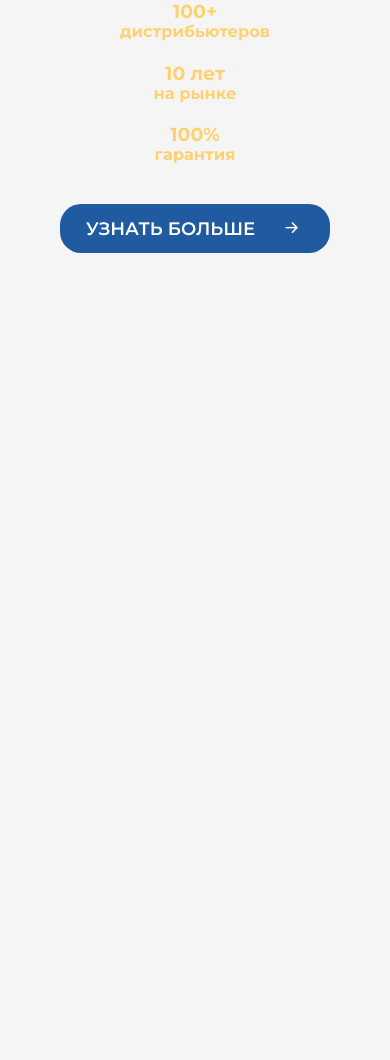
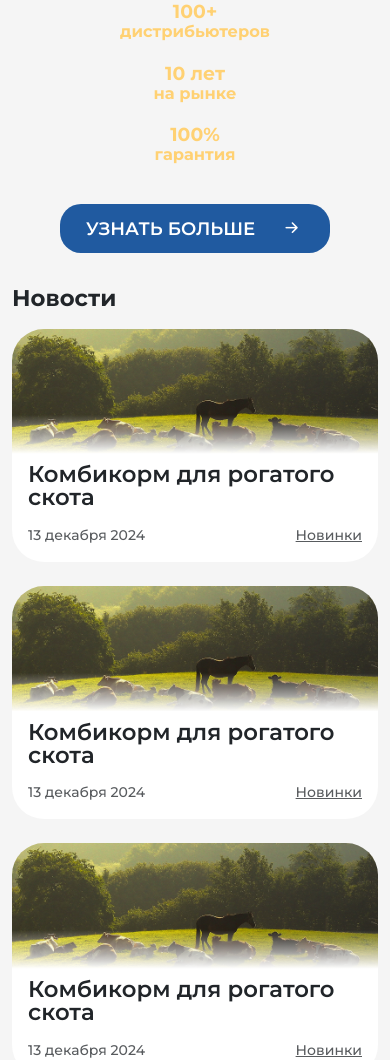
Before and after one commit to arofatnizamova/Feedgran, a plain HTML site: page index.html in a window 390 px wide. Shown: the part 2674-3734 px from the top of the page. Before the commit the page ends 2975 px from the top, so only its background shows below. Drawn offline with nearby package versions, Linux system fonts and the light colour scheme; some icons are missing.

Commit message:
feat: add responsive news srction

```diff
--- a/index.html
+++ b/index.html
@@ -418,7 +418,7 @@
                 </div>
             </div>
         </section>
-        <section class="py-5">
+        <section class="py-lg-5 pt-5 pb-3">
             <div class="container">
                 <div class="row justify-content-center gx-lg-5 gx-0 gy-3">
                     <div class="col-lg-6 col-10">
@@ -452,9 +452,74 @@
                 </div>
             </div>
         </section>
+        <section class="py-lg-5 py-3">
+            <div class="container">
+                <h3 class="fw-bold fs-title-2 mb-lg-5 mb-3">
+                    Новости
+                </h3>
+                <div class="row gx-lg-5 gx-0 gy-lg-5 gy-4">
+                    <div class="col-lg-6">
+                        <a href="news-item.html" class="d-block w-100 h-100 rounded-5 overflow-hidden">
+                            <img src="images/news/1.png" alt="" class="img-fluid object-fit-cover">
+                            <div class="bg-white-gradient px-sm-5 px-3 pt-5 pb-3 z-2 news-info-box position-relative">
+                                <p class="fs-title-2 fw-semibold lh-1 two-line">Комбикорм для рогатого скота</p>
+                                <div class="mt-auto opacity-75 fs-span-2 d-flex justify-content-between">
+                                    <span class="">13 декабря 2024</span>
+                                    <span class="text-decoration-underline">Новинки</span>
+                                </div>
+                            </div>
+                        </a>
+                    </div>
+                    <div class="col-lg-6">
+                        <a href="news-item.html" class="d-block w-100 h-100 rounded-5 overflow-hidden">
+                            <img src="images/news/1.png" alt="" class="img-fluid object-fit-cover">
+                            <div class="bg-white-gradient px-sm-5 px-3 pt-5 pb-3 z-2 news-info-box position-relative">
+                                <p class="fs-title-2 fw-semibold lh-1 two-line">Комбикорм для рогатого скота</p>
+                                <div class="mt-auto opacity-75 fs-span-2 d-flex justify-content-between">
+                                    <span class="">13 декабря 2024</span>
+                                    <span class="text-decoration-underline">Новинки</span>
+                                </div>
+                            </div>
+                        </a>
+                    </div>
+                    <div class="col-lg-6">
+                        <a href="news-item.html" class="d-block w-100 h-100 rounded-5 overflow-hidden">
+                            <img src="images/news/1.png" alt="" class="img-fluid object-fit-cover">
+                            <div class="bg-white-gradient px-sm-5 px-3 pt-5 pb-3 z-2 news-info-box position-relative">
+                                <p class="fs-title-2 fw-semibold lh-1 two-line">Комбикорм для рогатого скота</p>
+                                <div class="mt-auto opacity-75 fs-span-2 d-flex justify-content-between">
+                                    <span class="">13 декабря 2024</span>
+                                    <span class="text-decoration-underline">Новинки</span>
+                                </div>
+                            </div>
+                        </a>
+                    </div>
+                    <div class="col-lg-6">
+                        <a href="news-item.html" class="d-block w-100 h-100 rounded-5 overflow-hidden">
+                            <img src="images/news/1.png" alt="" class="img-fluid object-fit-cover">
+                            <div class="bg-white-gradient px-sm-5 px-3 pt-5 pb-3 z-2 news-info-box position-relative">
+                                <p class="fs-title-2 fw-semibold lh-1 two-line">Комбикорм для рогатого скота</p>
+                                <div class="mt-auto opacity-75 fs-span-2 d-flex justify-content-between">
+                                    <span class="">13 декабря 2024</span>
+                                    <span class="text-decoration-underline">Новинки</span>
+                                </div>
+                            </div>
+                        </a>
+                    </div>
+                </div>
+                <a href="news.html" class="mt-lg-5 my-3 mx-auto  btn btn-corp btn-yellow d-flex align-items-center justify-content-between">
+                    <span>Еще новости</span>
+                    <i class="bi bi-arrow-right-short ms-4 fs-2"></i>
+                </a>
+            </div>
+        </section>
     </main>
-    <footer>
+    <footer class="bg-white py-lg-5 py-3">
+        <div class="container">
+            <div class="row">
 
+            </div>
+        </div>
     </footer>
     <script src="https://code.jquery.com/jquery-3.6.0.min.js"></script>
     <script src="https://kit.fontawesome.com/ab16f4767e.js" crossorigin="anonymous"></script>
--- a/style.css
+++ b/style.css
@@ -2,8 +2,12 @@
     --color-corp: #205AA0;
     --color-yellow: #FFD173;
     --shadow: inset 0 4px 15px 0 rgba(0, 0, 0, 0.25);
+    --linear-gradient: linear-gradient(180deg, rgba(255, 255, 255, 0) 0%, #fff 26.4%, #fff 100%);
 }
-
+a{
+    color: inherit;
+    text-decoration: none;
+}
 .text-corp{
     color: var(--color-corp);
 }
@@ -25,8 +29,21 @@
 .fs-span{
     font-size: clamp(1rem, 0.925rem + 0.375vw, 1.375rem);
 }
+.fs-span-2{
+    font-size: 14px;
+}
 .w-fit-content{
     width: fit-content;
+}
+.bg-white-gradient{
+    background: var(--linear-gradient);
+}
+.two-line{
+    display: -webkit-box;
+    -webkit-line-clamp: 2;
+    -webkit-box-orient: vertical;
+    overflow: hidden;
+    text-overflow: ellipsis;
 }
 /* main styles*/
 body{
@@ -106,6 +123,9 @@ header{
 .number{
     font-size: clamp(1.125rem, 0.875rem + 1.25vw, 2.375rem);
 }
+.news-info-box{
+    margin-top: -70px;
+}
 /*breackpoints*/
 
 @media (max-width: 1200px){
```
Also changed, not shown: images/news/1.png (added), news-item.html (added).
